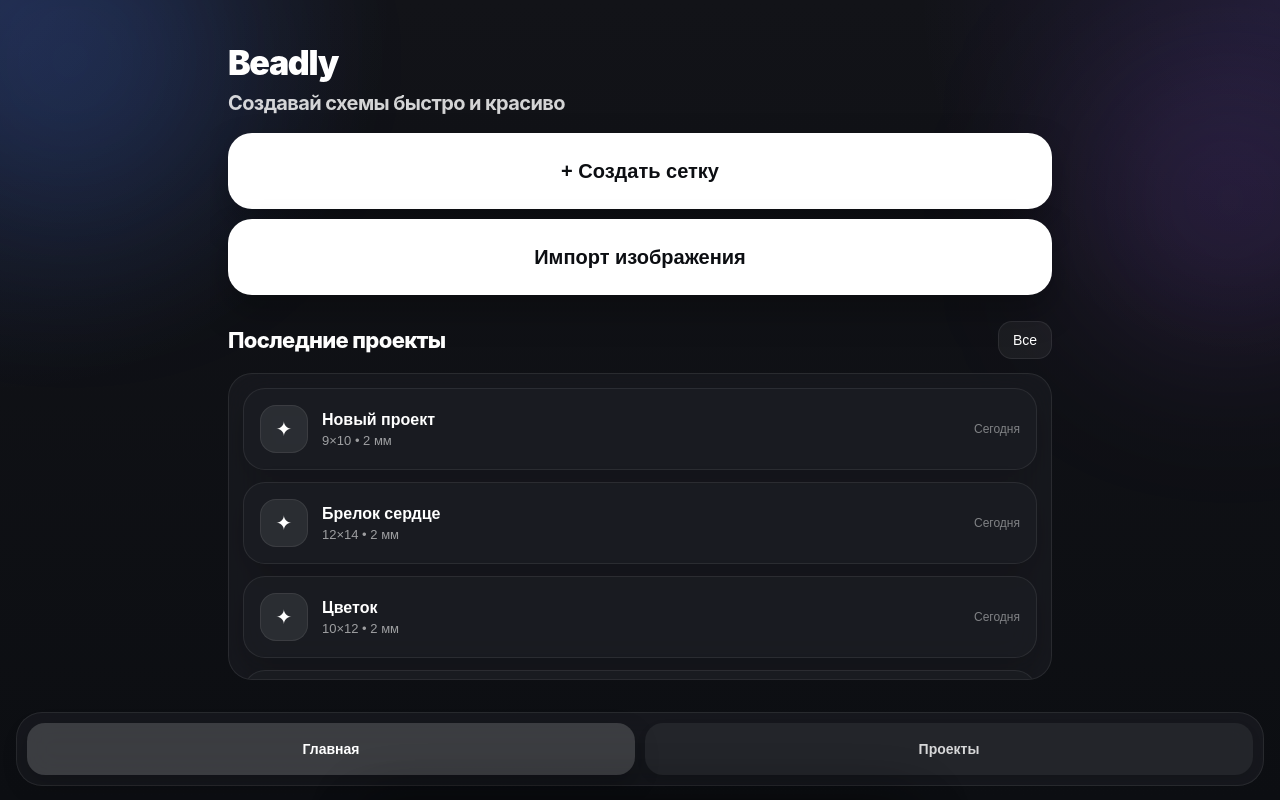
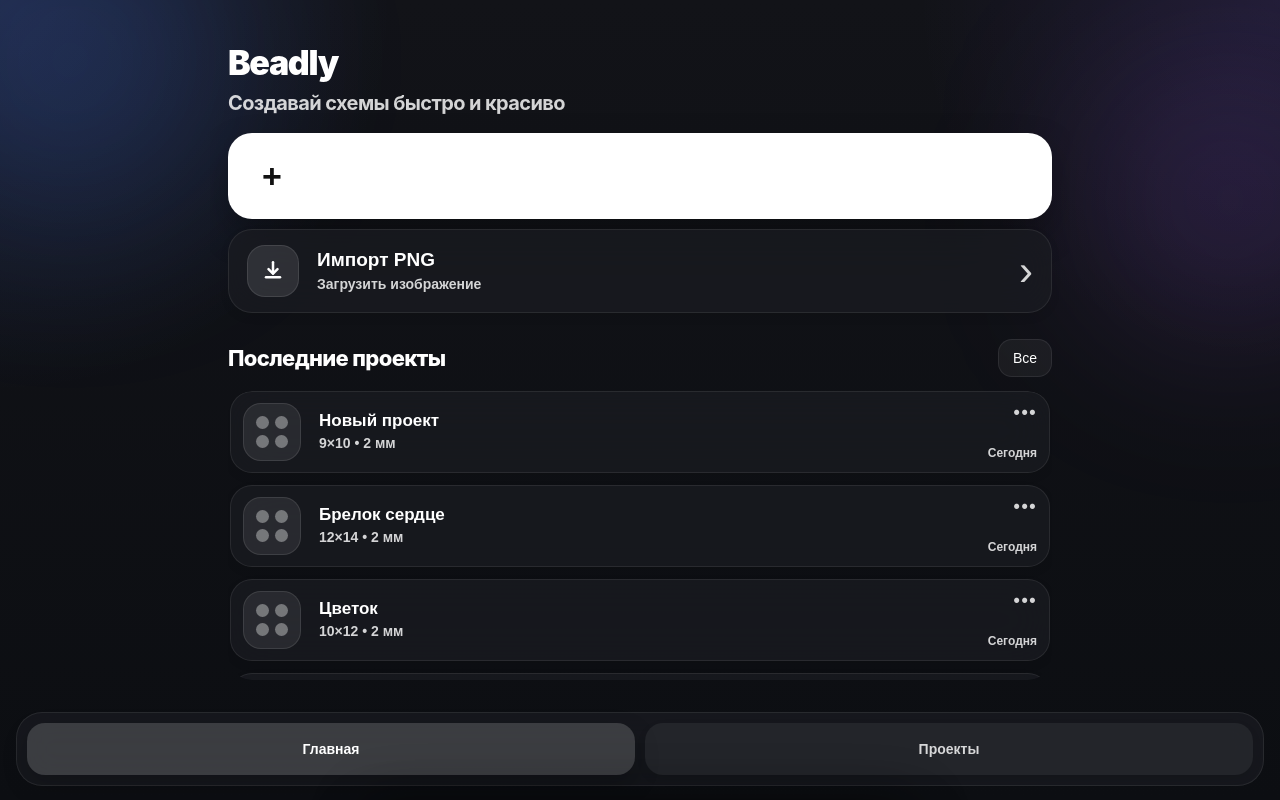
Before and after one commit to DaniilOreshenkov/miniApp, a React (Vite) app: page / in a window 1280 px wide. Built offline with nearby package versions, Linux system fonts and the light colour scheme.

Commit message:
экран главный

```diff
--- a/src/screens/HomeScreen.tsx
+++ b/src/screens/HomeScreen.tsx
@@ -1,13 +1,12 @@
 import React, { useEffect, useMemo, useRef, useState } from "react";
 import { ds } from "../design-system/tokens";
 import { ui } from "../design-system/ui";
-import ProjectCard from "../components/ProjectCard";
 import CreateProjectSheet from "../components/CreateProjectSheet";
 import ImportImageSheet from "../components/ImportImageSheet";
 import { mockProjects, type ProjectItem } from "../models/project";
 import ProjectsScreen from "./ProjectsScreen";
 import type { GridProject, GridSeed } from "../App";
-import { parseProjectPng } from "../projectPng";
+import { tryImportProjectPng } from "../projectPng";
 
 interface Props {
   onCreateGrid: (data: GridSeed) => void;
@@ -140,6 +139,62 @@ const toProjectItem = (project: GridProject): ProjectItem => {
   };
 };
 
+const getRowCount = (height: number) => {
+  return Math.max(1, height) * 2 + 1;
+};
+
+const getRowLength = (width: number, rowIndex: number) => {
+  const safeWidth = Math.max(1, width);
+  return rowIndex % 2 === 0 ? safeWidth : safeWidth + 1;
+};
+
+const getRowStartIndex = (width: number, targetRowIndex: number) => {
+  let startIndex = 0;
+
+  for (let rowIndex = 0; rowIndex < targetRowIndex; rowIndex += 1) {
+    startIndex += getRowLength(width, rowIndex);
+  }
+
+  return startIndex;
+};
+
+const isWhiteCell = (color: string) => {
+  const normalized = color.trim().toLowerCase();
+  return (
+    normalized === "#fff" || normalized === "#ffffff" || normalized === "white"
+  );
+};
+
+const ImportIcon = () => (
+  <svg
+    width="28"
+    height="28"
+    viewBox="0 0 28 28"
+    fill="none"
+    aria-hidden="true"
+  >
+    <path
+      d="M14 5.3V16.4"
+      stroke="currentColor"
+      strokeWidth="2.5"
+      strokeLinecap="round"
+    />
+    <path
+      d="M9.5 12.1L14 16.6L18.5 12.1"
+      stroke="currentColor"
+      strokeWidth="2.5"
+      strokeLinecap="round"
+      strokeLinejoin="round"
+    />
+    <path
+      d="M7 20.2H21"
+      stroke="currentColor"
+      strokeWidth="2.5"
+      strokeLinecap="round"
+    />
+  </svg>
+);
+
 const HomeScreen: React.FC<Props> = ({
   onCreateGrid,
   onOpenProject,
@@ -245,8 +300,12 @@ const HomeScreen: React.FC<Props> = ({
       }
     };
 
-    container.addEventListener("touchstart", handleTouchStart, { passive: true });
-    container.addEventListener("touchmove", handleTouchMove, { passive: false });
+    container.addEventListener("touchstart", handleTouchStart, {
+      passive: true,
+    });
+    container.addEventListener("touchmove", handleTouchMove, {
+      passive: false,
+    });
 
     return () => {
       container.removeEventListener("touchstart", handleTouchStart);
@@ -256,6 +315,10 @@ const HomeScreen: React.FC<Props> = ({
 
   const savedProjectItems = useMemo(() => {
     return projects.map(toProjectItem);
+  }, [projects]);
+
+  const savedProjectsById = useMemo(() => {
+    return new Map(projects.map((project) => [project.id, project]));
   }, [projects]);
 
   const hasSavedProjects = savedProjectItems.length > 0;
@@ -314,7 +377,7 @@ const HomeScreen: React.FC<Props> = ({
 
     try {
       setIsImportingPng(true);
-      const projectPng = await parseProjectPng(file);
+      const projectPng = await tryImportProjectPng(file);
 
       if (projectPng) {
         onCreateGrid(projectPng);
@@ -383,6 +446,107 @@ const HomeScreen: React.FC<Props> = ({
     );
   };
 
+  const renderProjectPreview = (project?: GridProject) => {
+    if (!project || project.cells.length === 0) {
+      return (
+        <div style={projectPreviewPlaceholderStyle}>
+          <span style={projectPreviewPlaceholderDotStyle} />
+          <span style={projectPreviewPlaceholderDotStyle} />
+          <span style={projectPreviewPlaceholderDotStyle} />
+          <span style={projectPreviewPlaceholderDotStyle} />
+        </div>
+      );
+    }
+
+    const rowCount = getRowCount(project.height);
+    const maxPreviewRows = 13;
+    const maxPreviewColumns = 14;
+    const rowStep = Math.max(1, Math.ceil(rowCount / maxPreviewRows));
+    const dots: Array<{
+      key: string;
+      x: number;
+      y: number;
+      color: string;
+      isWhite: boolean;
+    }> = [];
+
+    for (let rowIndex = 0; rowIndex < rowCount; rowIndex += rowStep) {
+      const rowLength = getRowLength(project.width, rowIndex);
+      const rowStartIndex = getRowStartIndex(project.width, rowIndex);
+      const columnStep = Math.max(1, Math.ceil(rowLength / maxPreviewColumns));
+
+      for (let cellIndex = 0; cellIndex < rowLength; cellIndex += columnStep) {
+        const color = project.cells[rowStartIndex + cellIndex] ?? "#ffffff";
+        const x = 8 + (cellIndex / Math.max(1, rowLength - 1)) * 84;
+        const y = 8 + (rowIndex / Math.max(1, rowCount - 1)) * 84;
+
+        dots.push({
+          key: `${rowIndex}-${cellIndex}`,
+          x,
+          y,
+          color,
+          isWhite: isWhiteCell(color),
+        });
+      }
+    }
+
+    return (
+      <svg
+        viewBox="0 0 100 100"
+        style={projectPreviewSvgStyle}
+        aria-hidden="true"
+      >
+        <rect
+          x="0"
+          y="0"
+          width="100"
+          height="100"
+          rx="22"
+          fill="rgba(255,255,255,0.08)"
+        />
+        {dots.map((dot) => (
+          <circle
+            key={dot.key}
+            cx={dot.x}
+            cy={dot.y}
+            r={3.2}
+            fill={dot.color}
+            opacity={dot.isWhite ? 0.38 : 1}
+            stroke={dot.isWhite ? "rgba(255,255,255,0.28)" : "rgba(0,0,0,0.18)"}
+            strokeWidth={0.9}
+          />
+        ))}
+      </svg>
+    );
+  };
+
+  const renderProjectCell = (projectItem: ProjectItem) => {
+    const savedProject = savedProjectsById.get(projectItem.id);
+
+    return (
+      <button
+        key={projectItem.id}
+        type="button"
+        style={projectCellStyle}
+        onClick={() => openLatestProject(projectItem)}
+      >
+        <div style={projectPreviewStyle}>
+          {renderProjectPreview(savedProject)}
+        </div>
+
+        <div style={projectCellTextStyle}>
+          <div style={projectCellTitleStyle}>{projectItem.title}</div>
+          <div style={projectCellSubtitleStyle}>{projectItem.subtitle}</div>
+        </div>
+
+        <div style={projectCellMetaStyle}>
+          <div style={projectCellDotsStyle}>•••</div>
+          <div style={projectCellDateStyle}>{projectItem.updatedAt}</div>
+        </div>
+      </button>
+    );
+  };
+
   const homeContent = (
     <div style={homeContentLayoutStyle}>
       <section style={heroWrapStyle}>
@@ -394,19 +558,33 @@ const HomeScreen: React.FC<Props> = ({
         <div style={heroButtonsStackStyle}>
           <button
             onClick={openCreateSheet}
-            style={primaryButtonStyle}
+            style={createGridCellStyle}
             type="button"
           >
-            + Создать сетку
+            <span style={actionIconPrimaryStyle}>+</span>
+            <span style={actionTextWrapStyle}>
+              <span style={actionTitlePrimaryStyle}>Создать сетку</span>
+              <span style={actionSubtitlePrimaryStyle}>Новая пустая схема</span>
+            </span>
+            <span style={actionArrowPrimaryStyle}>›</span>
           </button>
 
           <button
             onClick={handleImportButtonClick}
-            style={primaryButtonStyle}
+            style={importGridCellStyle}
             type="button"
             disabled={isImportingPng}
           >
-            {isImportingPng ? "Импорт..." : "Импорт изображения"}
+            <span style={actionIconSecondaryStyle}>
+              <ImportIcon />
+            </span>
+            <span style={actionTextWrapStyle}>
+              <span style={actionTitleSecondaryStyle}>Импорт PNG</span>
+              <span style={actionSubtitleSecondaryStyle}>
+                Загрузить изображение
+              </span>
+            </span>
+            <span style={actionArrowSecondaryStyle}>›</span>
           </button>
         </div>
 
@@ -438,13 +616,7 @@ const HomeScreen: React.FC<Props> = ({
             style={latestProjectsViewportStyle}
           >
             <div style={projectsListStyle}>
-              {latestProjects.map((project) => (
-                <ProjectCard
-                  key={project.id}
-                  project={project}
-                  onClick={() => openLatestProject(project)}
-                />
-              ))}
+              {latestProjects.map((project) => renderProjectCell(project))}
             </div>
           </div>
         </section>
@@ -468,7 +640,11 @@ const HomeScreen: React.FC<Props> = ({
     <div
       style={{
         ...rootStyle,
-        touchAction: importImageSheetOpen ? "auto" : activeTab === "home" ? "none" : "pan-y",
+        touchAction: importImageSheetOpen
+          ? "auto"
+          : activeTab === "home"
+            ? "none"
+            : "pan-y",
       }}
     >
       <div style={topGlowStyle} />
@@ -480,7 +656,11 @@ const HomeScreen: React.FC<Props> = ({
           ...scrollAreaStyle,
           overflowY: activeTab === "home" ? "hidden" : "auto",
           paddingBottom: activeTab === "home" ? 0 : TAB_BAR_SAFE_SPACE,
-          touchAction: importImageSheetOpen ? "auto" : activeTab === "home" ? "none" : "pan-y",
+          touchAction: importImageSheetOpen
+            ? "auto"
+            : activeTab === "home"
+              ? "none"
+              : "pan-y",
         }}
         className="app-scroll"
       >
@@ -516,8 +696,12 @@ const HomeScreen: React.FC<Props> = ({
         onCreate={handleCreateGrid}
         onProjectNameChange={setProjectName}
         onGridWidthChange={(value) => setGridWidth(sanitizeNumericInput(value))}
-        onGridHeightChange={(value) => setGridHeight(sanitizeNumericInput(value))}
-        onGridWidthBlur={() => setGridWidth((prev) => clampGridValueOnBlur(prev))}
+        onGridHeightChange={(value) =>
+          setGridHeight(sanitizeNumericInput(value))
+        }
+        onGridWidthBlur={() =>
+          setGridWidth((prev) => clampGridValueOnBlur(prev))
+        }
         onGridHeightBlur={() =>
           setGridHeight((prev) => clampGridValueOnBlur(prev))
         }
@@ -640,16 +824,115 @@ const heroTitleStyle: React.CSSProperties = {
   maxWidth: 520,
 };
 
-const primaryButtonStyle: React.CSSProperties = {
+const createGridCellStyle: React.CSSProperties = {
   ...ui.primaryButton,
   width: "100%",
-  minHeight: 76,
-  padding: "18px 22px",
+  minHeight: 86,
+  padding: "16px 18px",
   borderRadius: ds.radius.hero,
-  fontSize: ds.font.buttonHero,
-  textAlign: "center",
+  display: "grid",
+  gridTemplateColumns: "56px 1fr 24px",
+  alignItems: "center",
+  gap: 14,
+  textAlign: "left",
   backfaceVisibility: "hidden",
   transform: "translateZ(0)",
+};
+
+const importGridCellStyle: React.CSSProperties = {
+  ...ui.glassCard,
+  width: "100%",
+  minHeight: 82,
+  padding: "15px 18px",
+  borderRadius: ds.radius.hero,
+  display: "grid",
+  gridTemplateColumns: "56px 1fr 24px",
+  alignItems: "center",
+  gap: 14,
+  textAlign: "left",
+  cursor: "pointer",
+  border: `1px solid ${ds.color.border}`,
+  color: ds.color.textPrimary,
+  boxSizing: "border-box",
+  backfaceVisibility: "hidden",
+  transform: "translateZ(0)",
+};
+
+const actionIconPrimaryStyle: React.CSSProperties = {
+  width: 52,
+  height: 52,
+  borderRadius: "50%",
+  display: "flex",
+  alignItems: "center",
+  justifyContent: "center",
+  background: "rgba(255,255,255,0.94)",
+  color: "#111111",
+  fontSize: 34,
+  fontWeight: ds.weight.semibold,
+  lineHeight: 1,
+};
+
+const actionIconSecondaryStyle: React.CSSProperties = {
+  width: 52,
+  height: 52,
+  borderRadius: 18,
+  display: "flex",
+  alignItems: "center",
+  justifyContent: "center",
+  background: "rgba(255,255,255,0.10)",
+  color: ds.color.textPrimary,
+  boxShadow: "inset 0 0 0 1px rgba(255,255,255,0.10)",
+};
+
+const actionTextWrapStyle: React.CSSProperties = {
+  display: "flex",
+  flexDirection: "column",
+  gap: 5,
+  minWidth: 0,
+};
+
+const actionTitlePrimaryStyle: React.CSSProperties = {
+  color: "#ffffff",
+  fontSize: 20,
+  fontWeight: ds.weight.heavy,
+  lineHeight: 1.08,
+};
+
+const actionSubtitlePrimaryStyle: React.CSSProperties = {
+  color: "rgba(255,255,255,0.76)",
+  fontSize: ds.font.bodyMd,
+  fontWeight: ds.weight.semibold,
+  lineHeight: 1.15,
+};
+
+const actionTitleSecondaryStyle: React.CSSProperties = {
+  color: ds.color.textPrimary,
+  fontSize: 19,
+  fontWeight: ds.weight.heavy,
+  lineHeight: 1.08,
+};
+
+const actionSubtitleSecondaryStyle: React.CSSProperties = {
+  color: ds.color.textSecondary,
+  fontSize: ds.font.bodyMd,
+  fontWeight: ds.weight.semibold,
+  lineHeight: 1.15,
+};
+
+const actionArrowPrimaryStyle: React.CSSProperties = {
+  color: "rgba(255,255,255,0.78)",
+  fontSize: 42,
+  fontWeight: 300,
+  lineHeight: 1,
+  justifySelf: "end",
+};
+
+const actionArrowSecondaryStyle: React.CSSProperties = {
+  color: ds.color.textSecondary,
+  fontSize: 42,
+  fontWeight: 300,
+  lineHeight: 1,
+  justifySelf: "end",
 };
 
 const sectionStyle: React.CSSProperties = {
@@ -676,7 +959,6 @@ const ghostButtonStyle: React.CSSProperties = {
 };
 
 const latestProjectsViewportStyle: React.CSSProperties = {
-  ...ui.glassCard,
   display: "flex",
   flexDirection: "column",
   gap: 12,
@@ -685,7 +967,7 @@ const latestProjectsViewportStyle: React.CSSProperties = {
   maxHeight: "none",
   overflowY: "auto",
   overflowX: "hidden",
-  padding: 14,
+  padding: "0 2px 8px",
   borderRadius: 24,
   WebkitOverflowScrolling: "touch",
   overscrollBehavior: "contain",
@@ -698,6 +980,111 @@ const projectsListStyle: React.CSSProperties = {
   flexDirection: "column",
   gap: 12,
   paddingBottom: 8,
+};
+
+const projectCellStyle: React.CSSProperties = {
+  ...ui.glassCard,
+  width: "100%",
+  minHeight: 82,
+  padding: "10px 12px",
+  borderRadius: 22,
+  display: "grid",
+  gridTemplateColumns: "64px 1fr auto",
+  alignItems: "center",
+  gap: 12,
+  textAlign: "left",
+  cursor: "pointer",
+  color: ds.color.textPrimary,
+  border: `1px solid ${ds.color.border}`,
+  boxSizing: "border-box",
+  transform: "translateZ(0)",
+};
+
+const projectPreviewStyle: React.CSSProperties = {
+  width: 58,
+  height: 58,
+  borderRadius: 18,
+  overflow: "hidden",
+  background: "rgba(255,255,255,0.08)",
+  border: "1px solid rgba(255,255,255,0.10)",
+  display: "flex",
+  alignItems: "center",
+  justifyContent: "center",
+  flexShrink: 0,
+};
+
+const projectPreviewSvgStyle: React.CSSProperties = {
+  width: "100%",
+  height: "100%",
+  display: "block",
+};
+
+const projectPreviewPlaceholderStyle: React.CSSProperties = {
+  width: "100%",
+  height: "100%",
+  display: "grid",
+  gridTemplateColumns: "repeat(2, 1fr)",
+  gap: 6,
+  padding: 12,
+  boxSizing: "border-box",
+};
+
+const projectPreviewPlaceholderDotStyle: React.CSSProperties = {
+  borderRadius: "50%",
+  background: "rgba(255,255,255,0.36)",
+};
+
+const projectCellTextStyle: React.CSSProperties = {
+  minWidth: 0,
+  display: "flex",
+  flexDirection: "column",
+  gap: 5,
+};
+
+const projectCellTitleStyle: React.CSSProperties = {
+  color: ds.color.textPrimary,
+  fontSize: 17,
+  fontWeight: ds.weight.heavy,
+  lineHeight: 1.1,
+  overflow: "hidden",
+  textOverflow: "ellipsis",
+  whiteSpace: "nowrap",
+};
+
+const projectCellSubtitleStyle: React.CSSProperties = {
+  color: ds.color.textSecondary,
+  fontSize: ds.font.bodyMd,
+  fontWeight: ds.weight.semibold,
+  lineHeight: 1.1,
+  overflow: "hidden",
+  textOverflow: "ellipsis",
+  whiteSpace: "nowrap",
+};
+
+const projectCellMetaStyle: React.CSSProperties = {
+  minWidth: 76,
+  height: 58,
+  display: "flex",
+  flexDirection: "column",
+  justifyContent: "space-between",
+  alignItems: "flex-end",
+  color: ds.color.textSecondary,
+};
+
+const projectCellDotsStyle: React.CSSProperties = {
+  color: ds.color.textSecondary,
+  fontSize: 18,
+  fontWeight: ds.weight.bold,
+  lineHeight: 1,
+  letterSpacing: 1.5,
+};
+
+const projectCellDateStyle: React.CSSProperties = {
+  color: ds.color.textSecondary,
+  fontSize: ds.font.caption,
+  fontWeight: ds.weight.semibold,
+  lineHeight: 1.15,
+  whiteSpace: "nowrap",
 };
 
 const bottomBarShellStyle: React.CSSProperties = {
```
